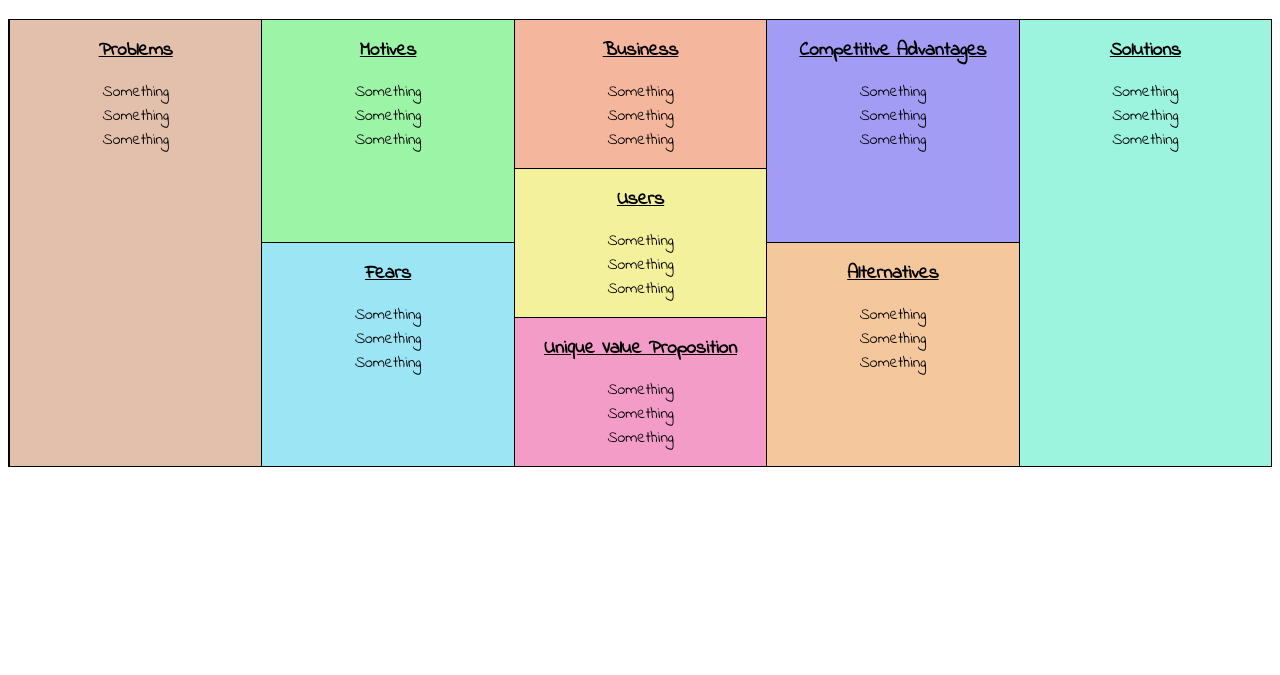
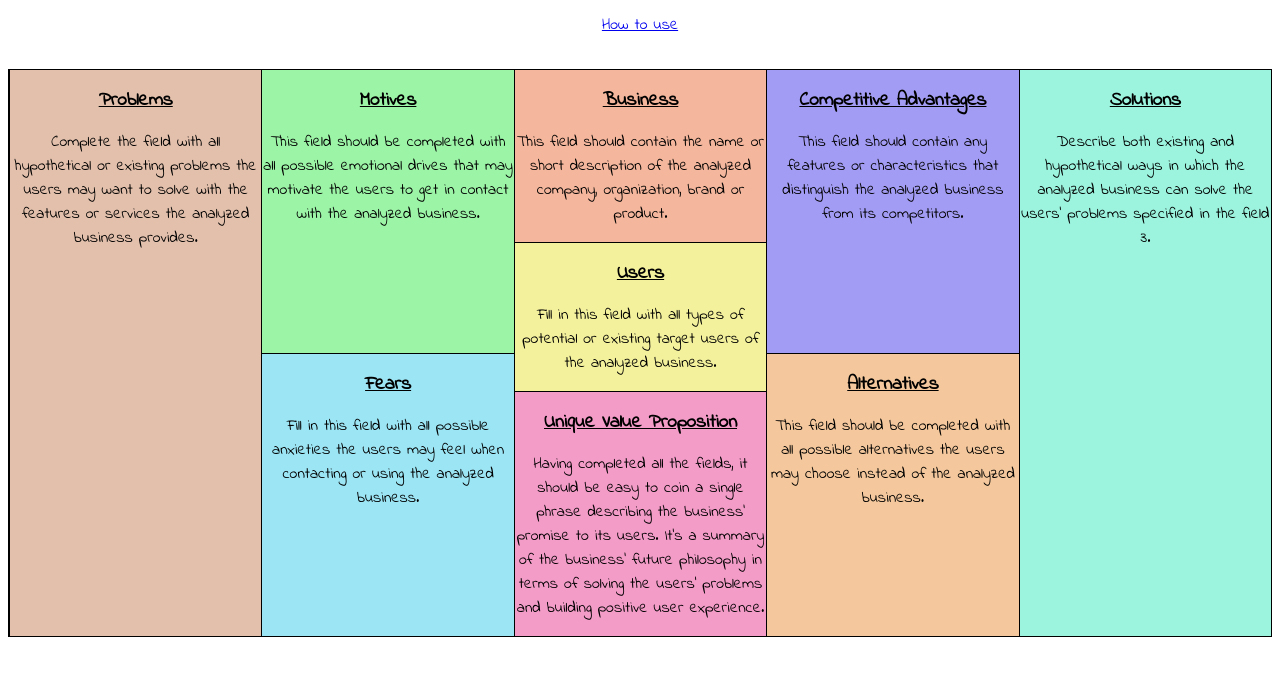
Before and after one commit to gutomartinsnet/user-centred-design-canvas, a plain HTML site: page index.html in a window 1280 px wide. Shown: the part 71-746 px from the top of the page. Drawn offline with Linux system fonts and the light colour scheme.

Commit message:
Adding instructions and examples for each section

```diff
--- a/index.html
+++ b/index.html
@@ -10,14 +10,18 @@
 	</head>
 	<body>
 		<h1>User Centered Design Canvas</h1>
+		<a class="block-link" href="https://uxdesign.cc/how-to-make-use-of-the-user-centered-design-canvas-2f725f5d552a#.9aritck31" target="_blank">How to use</a>
 		<div class="container">
 			<div class="col">
 				<div class="row" id="problems">
 					<h2>Problems</h2>
 					<ul>
-						<li>Something</li>
-						<li>Something</li>
-						<li>Something</li>
+						<li>Complete the field with all hypothetical or existing problems the users may want to solve with the features or services the analyzed business provides.</li>
+						<!--
+						<li>Feels sleepy in the morning</li>
+						<li>Can’t afford Starbucks</li>
+						<li>Is in a hurry (needs coffee on the go)</li>
+						-->
 					</ul>
 				</div>
 			</div>
@@ -25,17 +29,23 @@
 				<div class="row" id="motives">
 					<h2>Motives</h2>
 					<ul>
-						<li>Something</li>
-						<li>Something</li>
-						<li>Something</li>
+						<li>This field should be completed with all possible emotional drives that may motivate the users to get in contact with the analyzed business.</li>
+						<!--
+						<li>Drinks only fair trade coffee</li>
+						<li>Doesn't want to be associated with chain cafés</li>
+						<li>Wants to taste coffee from different brands and parts of the world</li>
+						-->
 					</ul>
 				</div>
 				<div class="row" id="fears">
 					<h2>Fears</h2>
 					<ul>
-						<li>Something</li>
-						<li>Something</li>
-						<li>Something</li>
+						<li>Fill in this field with all possible anxieties the users may feel when contacting or using the analyzed business.</li>
+						<!--
+						<li>Coffee will be too expensive</li>
+						<li>Coffee won’t taste good</li>
+						<li>The place will be crowded</li>
+						-->
 					</ul>
 				</div>
 			</div>
@@ -43,25 +53,30 @@
 				<div class="row" id="business">
 					<h2>Business</h2>
 					<ul>
-						<li>Something</li>
-						<li>Something</li>
-						<li>Something</li>
+						<li>This field should contain the name or short description of the analyzed company, organization, brand or product.</li>
+						<!--
+						<li>Café Mánual – a local café</li>
+						-->
 					</ul>
 				</div>
 				<div class="row" id="users">
 					<h2>Users</h2>
 					<ul>
-						<li>Something</li>
-						<li>Something</li>
-						<li>Something</li>
+						<li>Fill in this field with all types of potential or existing target users of the analyzed business.</li>
+						<!--
+						<li>Students (taking coffee during a break)</li>
+						<li>Businessmen (buying coffee on their way to work)</li>
+						<li>Coffeee aficionados (seeking perfection in coffee making)</li>
+						-->
 					</ul>
 				</div>
 				<div class="row" id="uvp">
 					<h2>Unique Value Proposition</h2>
 					<ul>
-						<li>Something</li>
-						<li>Something</li>
-						<li>Something</li>
+						<li>Having completed all the fields, it should be easy to coin a single phrase describing the business’ promise to its users. It's a summary of the business’ future philosophy in terms of solving the users’ problems and building positive user experience.</li>
+						<!--
+						<li>Café Mánual – a friendly local café with best quality coffees from premium brands, where a champion-barista won't keep you waiting more than 5 minutes, where you can even order your coffee earlier by texting and where you'll pay less than in a chain café for all that.</li>
+						-->
 					</ul>
 				</div>
 			</div>
@@ -69,17 +84,23 @@
 				<div class="row" id="competitive-advantages">
 					<h2>Competitive Advantages</h2>
 					<ul>
-						<li>Something</li>
-						<li>Something</li>
-						<li>Something</li>
+						<li>This field should contain any features or characteristics that distinguish the analyzed business from its competitors.</li>
+						<!--
+						<li>Experienced, skilled barista with awards in coffee making</li>
+						<li>Coffee for free in case of waiting more than 5 minutes</li>
+						<li>Text to order a coffee (15 min earlier)</li>
+						-->
 					</ul>
 				</div>
 				<div class="row" id="alternatives">
 					<h2>Alternatives</h2>
 					<ul>
-						<li>Something</li>
-						<li>Something</li>
-						<li>Something</li>
+						<li>This field should be completed with all possible alternatives the users may choose instead of the analyzed business.</li>
+						<!--
+						<li>Drink coffee at home / university / office</li>
+						<li>Go to chain café</li>
+						<li>Drink green tea / energy drink</li>
+						-->
 					</ul>
 				</div>
 			</div>
@@ -87,9 +108,12 @@
 				<div class="row" id="solutions">
 					<h2>Solutions</h2>
 					<ul>
-						<li>Something</li>
-						<li>Something</li>
-						<li>Something</li>
+						<li>Describe both existing and hypothetical ways in which the analyzed business can solve the users’ problems specified in the field 3.</li>
+						<!--
+						<li>Reasonable prices</li>
+						<li>The coffee is strong, good quality and fair trade</li>
+						<li>Wueue passes for regular customers</li>
+						-->
 					</ul>
 				</div>
 			</div>
--- a/styles.css
+++ b/styles.css
@@ -4,6 +4,7 @@
 
 h1 {
 	display: block;
+	margin-bottom: .5em;
 	text-align: center;
 }
 
@@ -16,6 +17,12 @@ h2 {
 ul {
     padding-left: 0;
     text-align: center;
+}
+
+.block-link {
+	display: block;
+	margin-bottom: 2em;
+	text-align: center;
 }
 
 .container {
```
